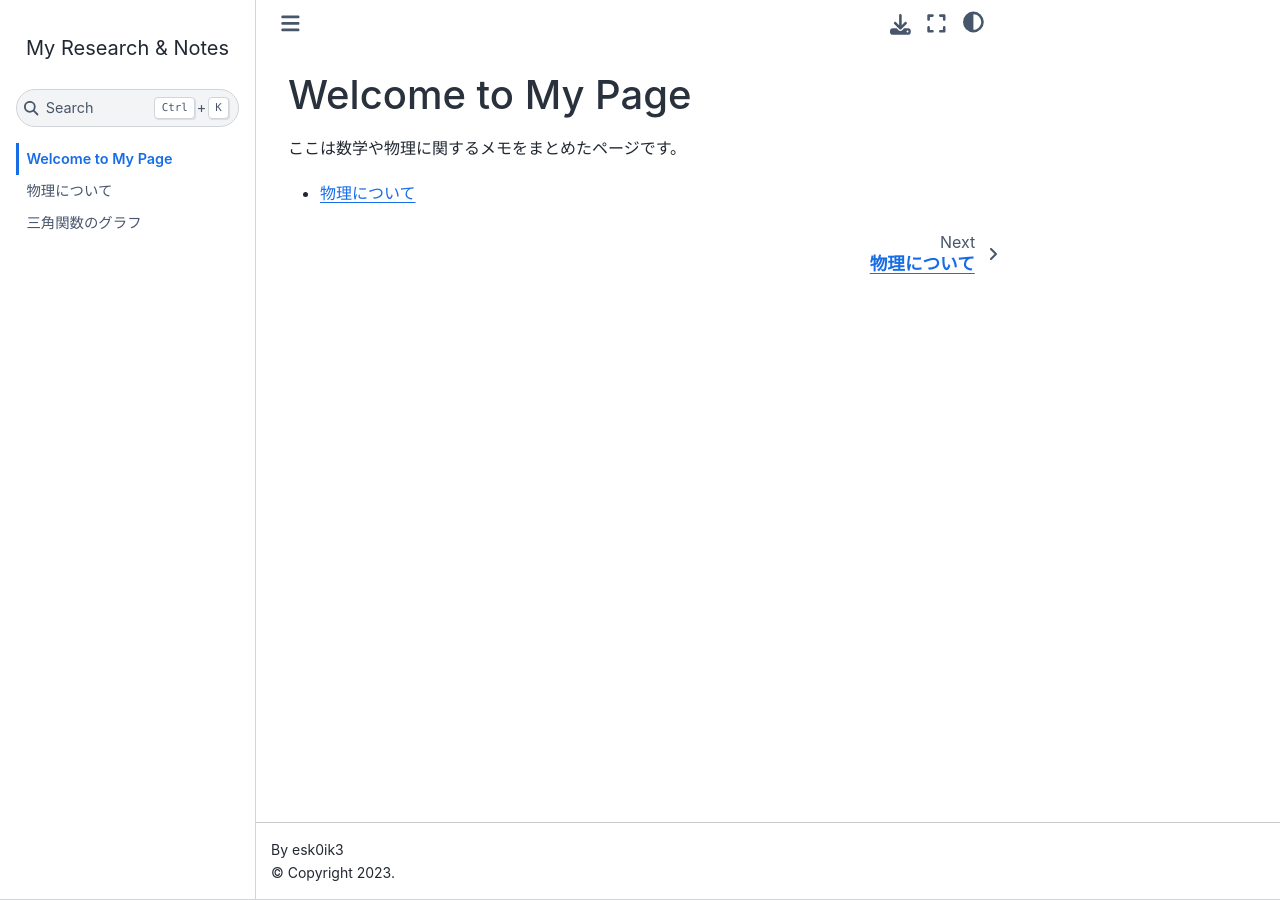
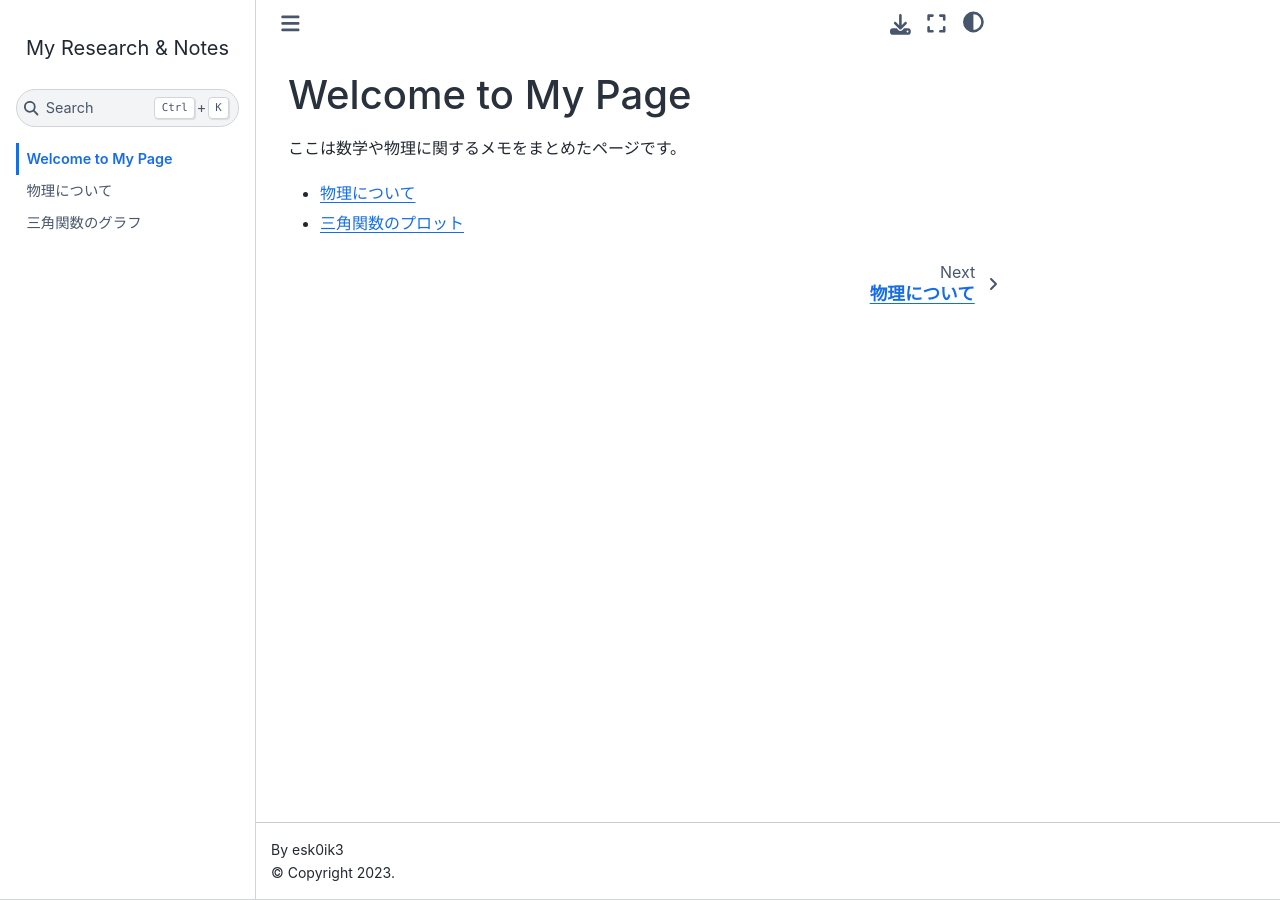
Before and after one commit to esk0ik3/esk0ik3.github.io, a Jupyter Book: the page built from index.md, in a window 1280 px wide. Built offline with Jupyter Book 1.0.4 settings and Sphinx 7.4.7 and the Sphinx Book theme 1.1.4, drawn with Linux system fonts in a browser that asks for light colours.

Commit message:
Update index.md

```diff
--- a/index.md
+++ b/index.md
@@ -3,3 +3,4 @@
 ここは数学や物理に関するメモをまとめたページです。
 
 * [物理について](physics.md)
+* [三角関数のプロット](simulation.ipynb)
```
